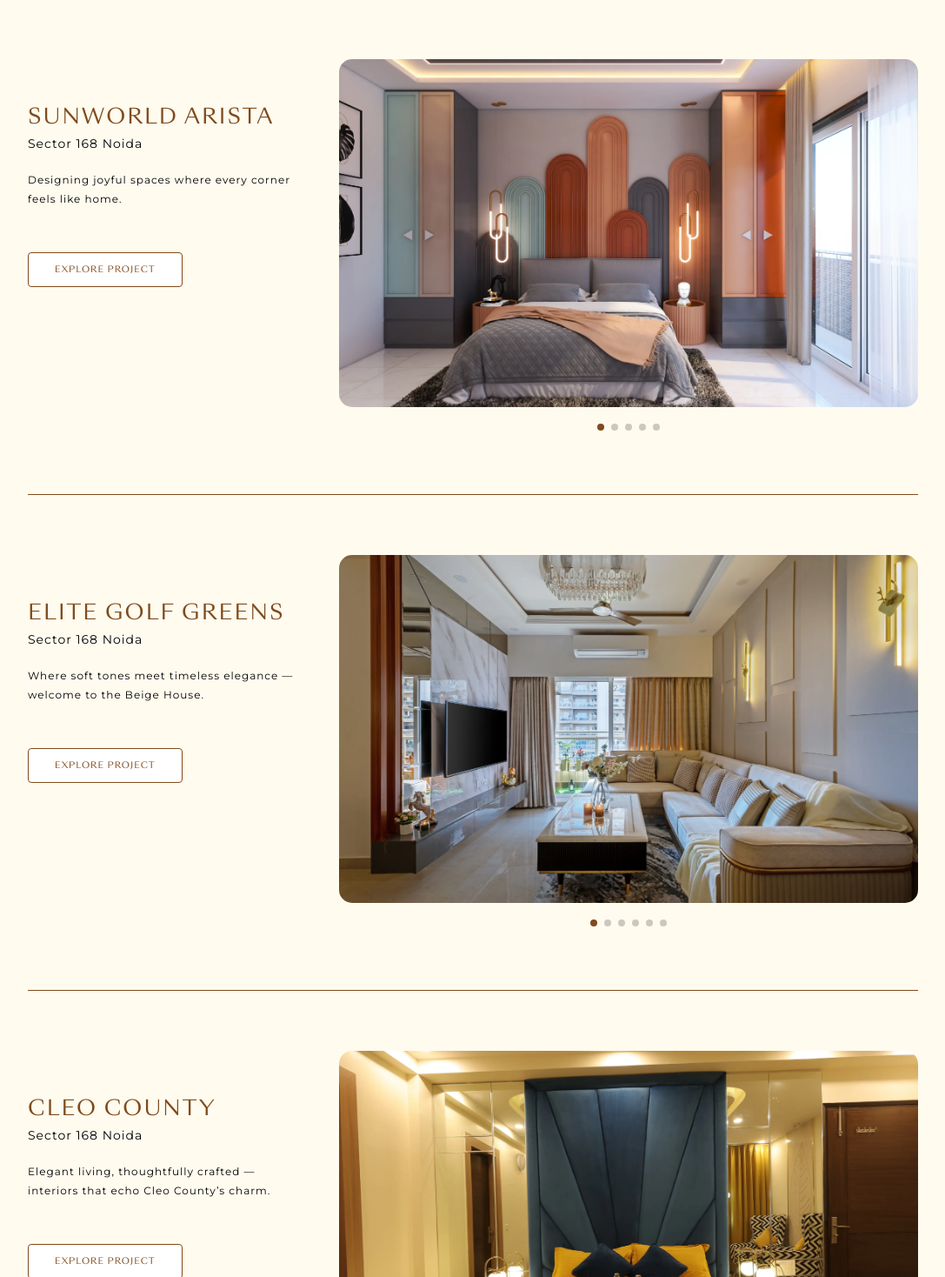
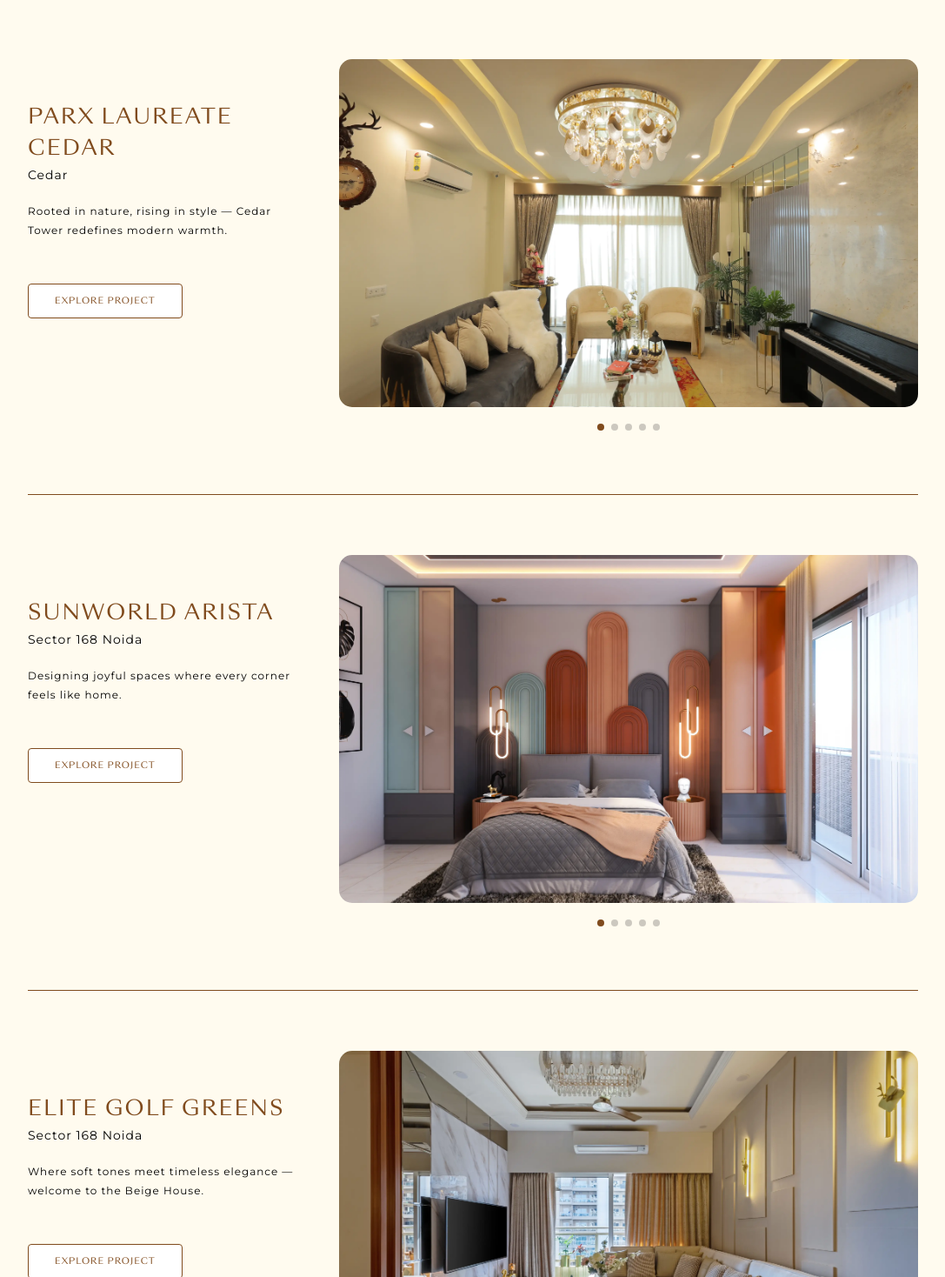
Before and after one commit to Kuldeep-111/liv-interio, a Next.js app: page /projects in a window 1280 px wide. Shown: the part 802-2270 px from the top of the page at 87% size, without its empty margins (96-1183 px from the left). Built offline with nearby package versions, Linux system fonts and the light colour scheme.

Commit message:
content change

```diff
--- a/src/components/layout/Footer.jsx
+++ b/src/components/layout/Footer.jsx
@@ -85,10 +85,7 @@
           />
         </div>
         <Pera className="md:px-[5%] text-justify md:text-center mb-[20px]">
-          Livinterio.com is an online home décor store that offers customers a
-          wide selection of furnishings and accessories. Due to its contemporary
-          and trendy designs, Livinterio.com, which was founded in 2017, has
-          rapidly become a favorite among upscale homeowners.
+          Livinterio.com is a premium interior design and execution firm, founded in 2017, known for transforming residential and commercial spaces with a seamless blend of contemporary aesthetics and functionality. With a focus on upscale, trend-driven design solutions.
         </Pera>
 
         {/* Navigation Links */}
--- a/src/pages/projects.jsx
+++ b/src/pages/projects.jsx
@@ -20,6 +20,24 @@
 import "yet-another-react-lightbox/styles.css";
 
 const data = [
+  {
+    title: "parx laureate cedar",
+    desc:"Rooted in nature, rising in style — Cedar Tower redefines modern warmth.",
+    location: "cedar",
+    images: [
+      { src: "/assets/images/projects/parx-laureate/2.webp", alt: "image 2" },
+      { src: "/assets/images/projects/parx-laureate/1.webp", alt: "image 1" },
+      { src: "/assets/images/projects/parx-laureate/3.webp", alt: "image 3" },
+      { src: "/assets/images/projects/parx-laureate/4.webp", alt: "image 4" },
+      { src: "/assets/images/projects/parx-laureate/5.webp", alt: "image 5" },
+      // {
+      //   src: "/assets/images/projects/parx-laureate/LIV Audio.mp4",
+      //   alt: "video 1",
+      //   type: "video",
+      //   poster: "/assets/images/projects/ats-happy-trails/poster-1.webp",
+      // },
+    ],
+  },
   {
     title: "sunworld arista",
     desc:"Designing joyful spaces where every corner feels like home.",
@@ -48,47 +66,6 @@
       //   alt: "video 1",
       //   type: "video",
       //   poster: "/assets/images/projects/elite-golf-greens/poster-1.webp",
-      // },
-    ],
-  },
-  {
-    title: "CLEO COUNTY",
-    desc:"Elegant living, thoughtfully crafted — interiors that echo Cleo County’s charm.",
-    location: "sector 168 Noida",
-    images: [
-      { src: "/assets/images/projects/cleo-county/1.webp", alt: "image 1" },
-      { src: "/assets/images/projects/cleo-county/2.webp", alt: "image 2" },
-      { src: "/assets/images/projects/cleo-county/3.webp", alt: "image 3" },
-      { src: "/assets/images/projects/cleo-county/4.webp", alt: "image 4" },
-      // {
-      //   src: "/assets/images/projects/cleo-county/video-1.MP4",
-      //   alt: "video 1",
-      //   type: "video",
-      //   poster: "/assets/images/projects/cleo-county/1.webp",
-      // },
-      // {
-      //   src: "/assets/images/projects/cleo-county/video-2.MP4",
-      //   alt: "video 2",
-      //   type: "video",
-      //   poster: "/assets/images/projects/cleo-county/1.webp",
-      // },
-      // {
-      //   src: "/assets/images/projects/cleo-county/video-3.MP4",
-      //   alt: "video 3",
-      //   type: "video",
-      //   poster: "/assets/images/projects/cleo-county/3.webp",
-      // },
-      // {
-      //   src: "/assets/images/projects/cleo-county/video-4.MP4",
-      //   alt: "video 4",
-      //   type: "video",
-      //   poster: "/assets/images/projects/cleo-county/4.webp",
-      // },
-      // {
-      //   src: "/assets/images/projects/cleo-county/video-5.MP4",
-      //   alt: "video 5",
-      //   type: "video",
-      //   poster: "/assets/images/projects/cleo-county/5.webp",
       // },
     ],
   },
@@ -122,21 +99,15 @@
     ],
   },
   {
-    title: "parx laureate",
-    desc:"Rooted in nature, rising in style — Cedar Tower redefines modern warmth.",
-    location: "cedar",
+    title: "CLEO COUNTY",
+    desc:"Elegant living, thoughtfully crafted — interiors that echo Cleo County’s charm.",
+    location: "sector 168 Noida",
     images: [
-      { src: "/assets/images/projects/parx-laureate/2.webp", alt: "image 2" },
-      { src: "/assets/images/projects/parx-laureate/1.webp", alt: "image 1" },
-      { src: "/assets/images/projects/parx-laureate/3.webp", alt: "image 3" },
-      { src: "/assets/images/projects/parx-laureate/4.webp", alt: "image 4" },
-      { src: "/assets/images/projects/parx-laureate/5.webp", alt: "image 5" },
-      // {
-      //   src: "/assets/images/projects/parx-laureate/LIV Audio.mp4",
-      //   alt: "video 1",
-      //   type: "video",
-      //   poster: "/assets/images/projects/ats-happy-trails/poster-1.webp",
-      // },
+      { src: "/assets/images/projects/cleo-county/1.webp", alt: "image 1" },
+      { src: "/assets/images/projects/cleo-county/2.webp", alt: "image 2" },
+      { src: "/assets/images/projects/cleo-county/3.webp", alt: "image 3" },
+      { src: "/assets/images/projects/cleo-county/4.webp", alt: "image 4" },
+
     ],
   },
 ];
```
